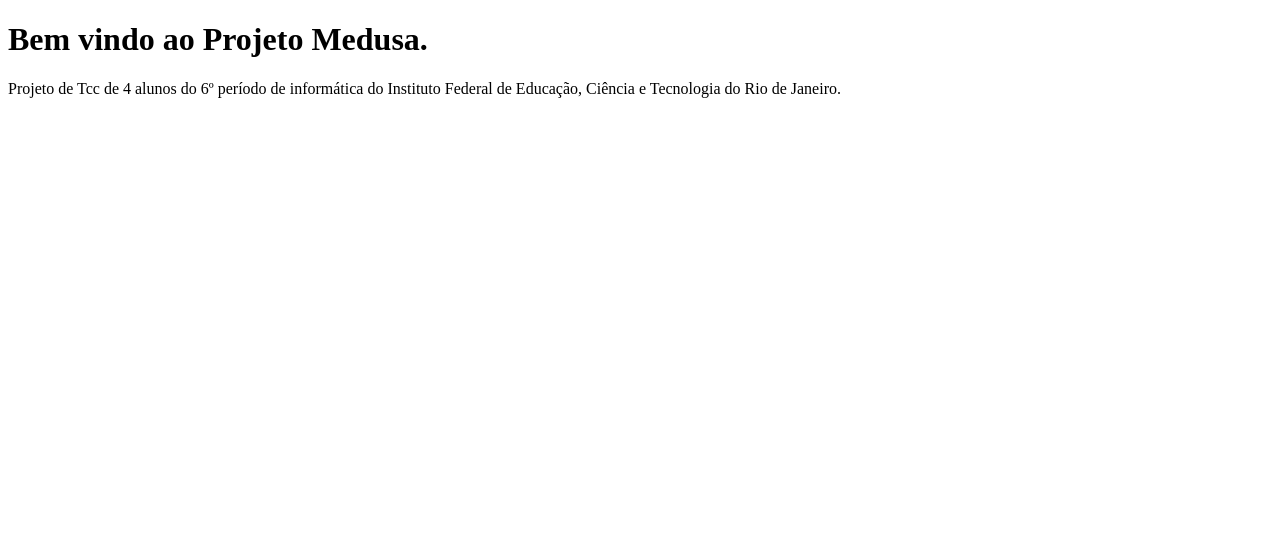
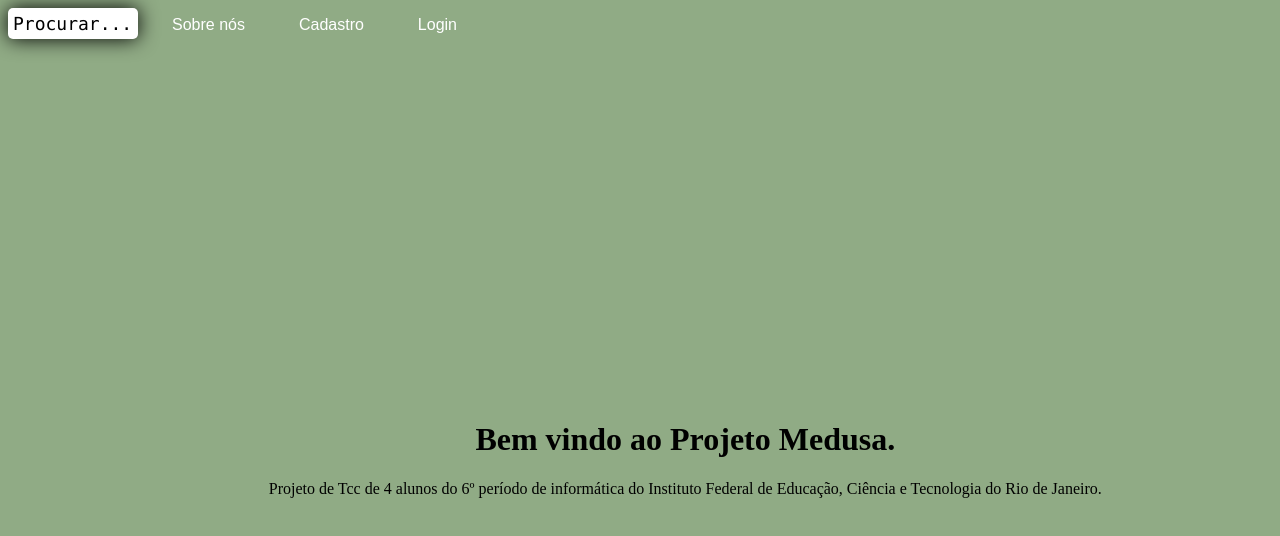
Before and after one commit to ProjetoMedusa/Tcc, a plain HTML site: page index.html in a window 1280 px wide. Drawn offline with Linux system fonts and the light colour scheme.

Commit message:
Parte da index feita, atualizamos o css, colocamos uma cor no background da página, conectamos o css com a página principal e colocamos um rodapé na parte superior da página

```diff
--- a/estiloazul.css
+++ /dev/null
@@ -1,8 +0,0 @@
-body {
-    background-color: lightblue;
-    }
-
-    h1 {
-    color: navy;
-    margin-left: 20px;
-    }
--- /dev/null
+++ b/index.css
@@ -0,0 +1,43 @@
+body {
+    background-color: #90ab85;
+}
+div{
+    position: absolute;
+    text-align: center;
+    top: 50%;
+    left: 21%;
+}
+nav a{
+    font-family: 'Belanosima', sans-serif;
+    text-decoration: none;
+    color: white;
+    margin-right: 20px;
+    margin-left: 30px;
+    transition: .2s ease-in-out;
+
+}
+nav a:hover{
+    font-size: 1.2em;
+    color: #8d85ab;
+}
+.input {
+    padding: 5px;
+    width: 120px;
+    border: none;
+    outline: none;
+    border-radius: 5px;
+    box-shadow: 0 0 20px black;
+    font-size: 18px;
+    transition: width 0.3s;
+    font-family: Consolas,monaco,monospace;
+  }
+
+  .input:focus {
+    outline: 1px solid black;
+    box-shadow: none;
+    width: 230px;
+  }
+
+  .input::placeholder {
+    color: black;
+  }
--- a/index.html
+++ b/index.html
@@ -1,12 +1,21 @@
 <!DOCTYPE html>
 <html>
 <head>
+    <link rel="stylesheet" href="index.css">
 <title>Projeto Medusa</title>
 </head>
 <body>
-
-<h1>Bem vindo ao Projeto Medusa.</h1>
+    <header>
+        <nav>
+        <input placeholder="Procurar..." class="input" name="text" type="text">
+        <a href="sobreadm.php">Sobre nós</a>
+        <a href="cadastroadm.php">Cadastro</a>
+        <a href="cadastroadm.php">Login</a>
+    </nav>
+    </header>
+    <div>
+    <h1>Bem vindo ao Projeto Medusa.</h1>
 <p>Projeto de Tcc de 4 alunos do 6º período de informática do Instituto Federal de Educação, Ciência e Tecnologia do Rio de Janeiro.</p>
-
+</div>
 </body>
 </html>
```
